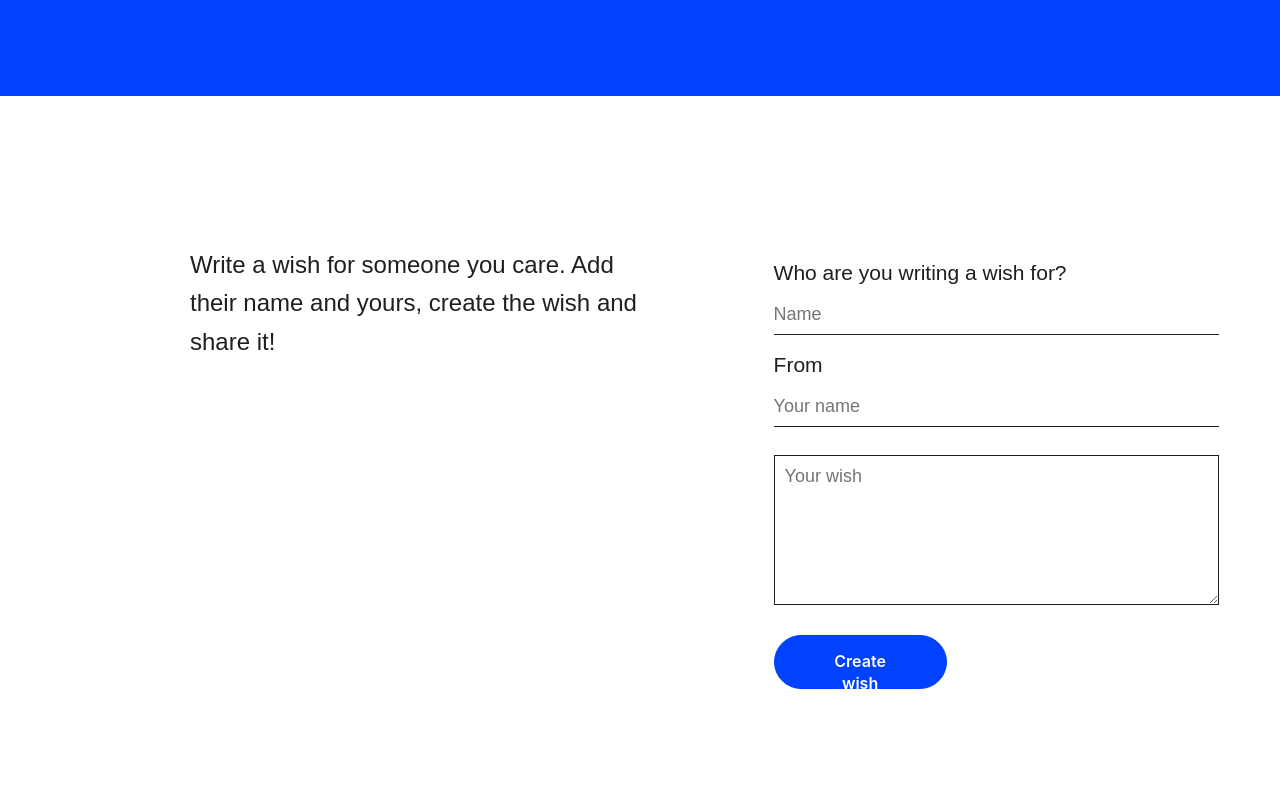
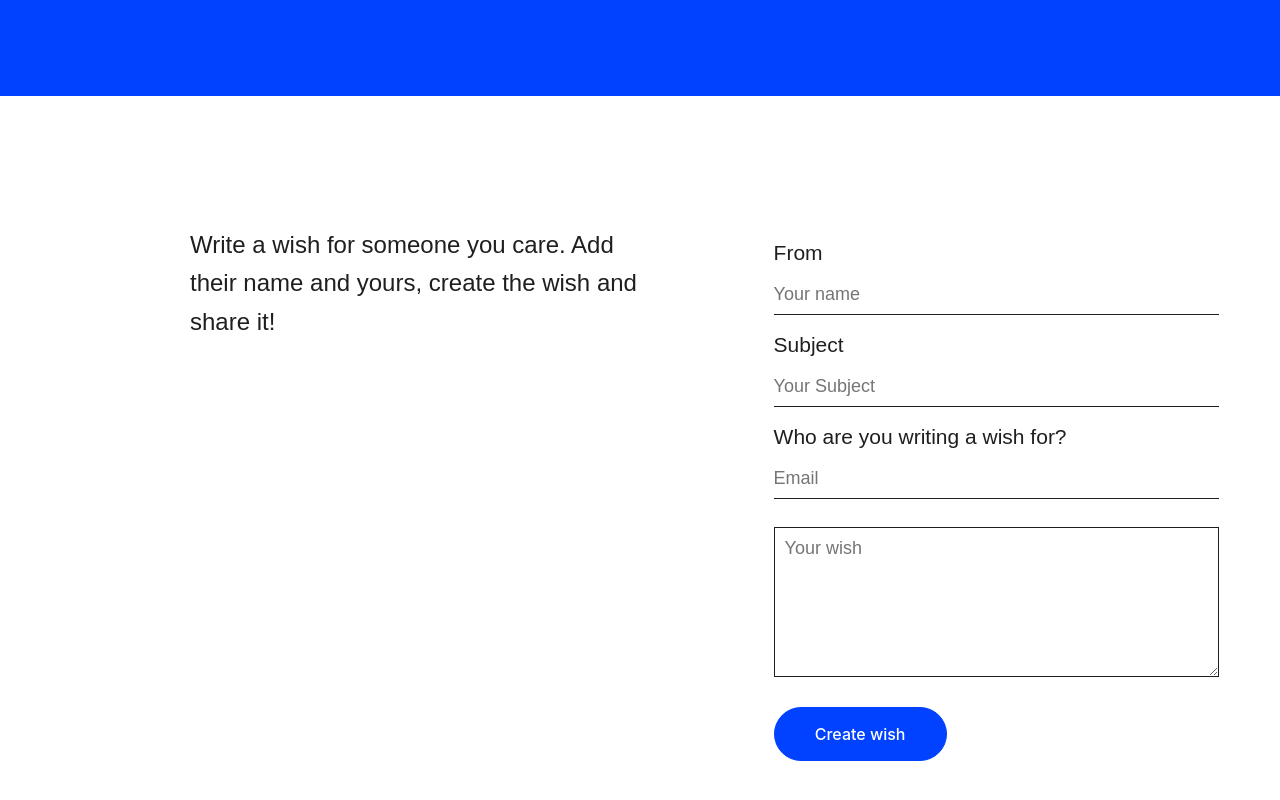
Before and after one commit to SananMuzaffarov/Birthday-Message-Sender-ReactJS, a React app: page / in a window 1280 px wide. Shown: the part 704-1504 px from the top of the page. Built offline with nearby package versions, Linux system fonts and the light colour scheme; some packages are replaced by stand-ins of ours.

Commit message:
nearly finished

```diff
--- a/package.json
+++ b/package.json
@@ -3,6 +3,7 @@
   "version": "0.1.0",
   "private": true,
   "dependencies": {
+    "@emailjs/browser": "^3.10.0",
     "@testing-library/jest-dom": "^5.16.5",
     "@testing-library/react": "^13.4.0",
     "@testing-library/user-event": "^13.5.0",
--- a/src/Components/FormPage/FormBlank.js
+++ b/src/Components/FormPage/FormBlank.js
@@ -1,20 +1,39 @@
-import React from "react";
+import React, { useRef } from "react";
+import emailjs from '@emailjs/browser';
 
 const FormBlank = () => {
+
+   const form = useRef()
+
+   const handleSubmit = (e) => {
+    e.preventDefault();
+    emailjs.sendForm('service_v3ze9ha', 'template_fgmfgmo', form.current, 'Z3ARLYuvWTQ117QFq')
+      .then((result) => {
+          console.log(result.text);
+      }, (error) => {
+          console.log(error.text);
+      });
+
+      e.target.reset()
+    };
+
     return(
         <div className="formBlank">
             <div className="col col1">
                 <h3>Write a wish for someone you care. Add <br /> their name and yours, create the wish and <br/> share it!</h3>
             </div>
             <div className="col col2">
-                <form>
+                <form ref={form} onSubmit={handleSubmit}>
+                    <label>From</label>
+                    <input type="text" placeholder="Your name" required name="user_name"/>
+                    <br />
+                    <label>Subject</label>
+                    <input type="text" placeholder="Your Subject" required name="subject"/>
+                    <br />
                     <label>Who are you writing a wish for?</label>
-                    <input type="text" placeholder="Name"/>
+                    <input type="email" placeholder="Email" required name="user_email"/>
                     <br />
-                    <label>From</label>
-                    <input type="text" placeholder="Your name"/>
-                    <br />
-                    <textarea placeholder="Your wish" type="text"/>
+                    <textarea placeholder="Your wish" type="text" required/>
                     <button type="submit">Create wish</button>
                 </form>
             </div>
--- a/src/index.css
+++ b/src/index.css
@@ -59,7 +59,7 @@
 }
 .col{
     flex-basis: 37%;
-    margin: 150px 0 0 0;
+    margin: 130px 0 0 0;
 }
 .col1{
     margin-left: 190px;
@@ -93,7 +93,7 @@ form input, form textarea{
     height: 40px;
     outline: none;
 }
-form input[type=text], form textarea{
+form input[type=text], form input[type=email], form textarea{
     font-size: 18px;
     font-weight: 300;
     color: #1f1f1f;
@@ -114,6 +114,4 @@ form button{
     color: #fff;
     border: 1px solid #0042ff;
     line-height: 1.4;
-    font-weight: 600;
-    font-family: sans-serif;
 }
```
Also changed, not shown: 1 other file.
